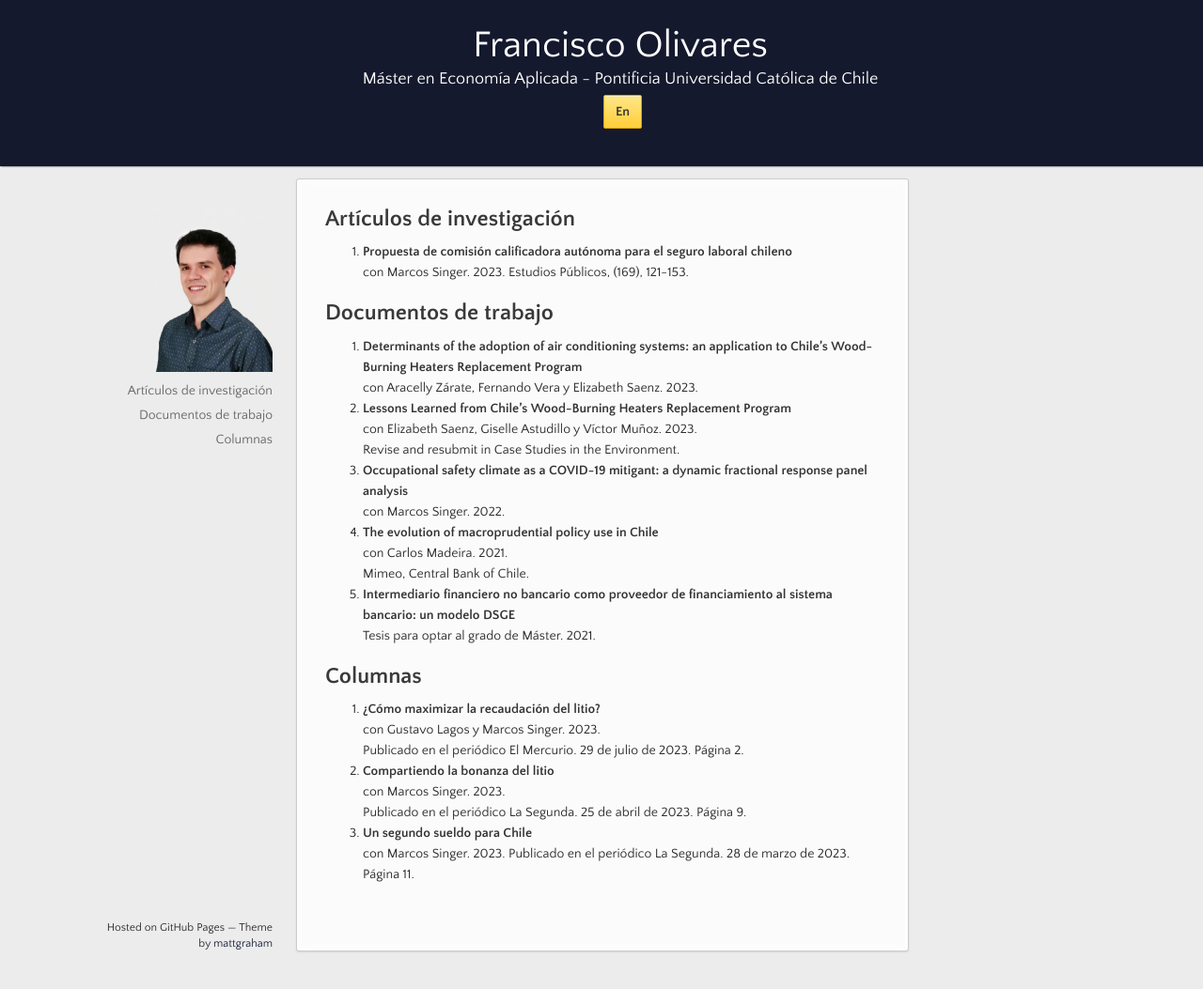
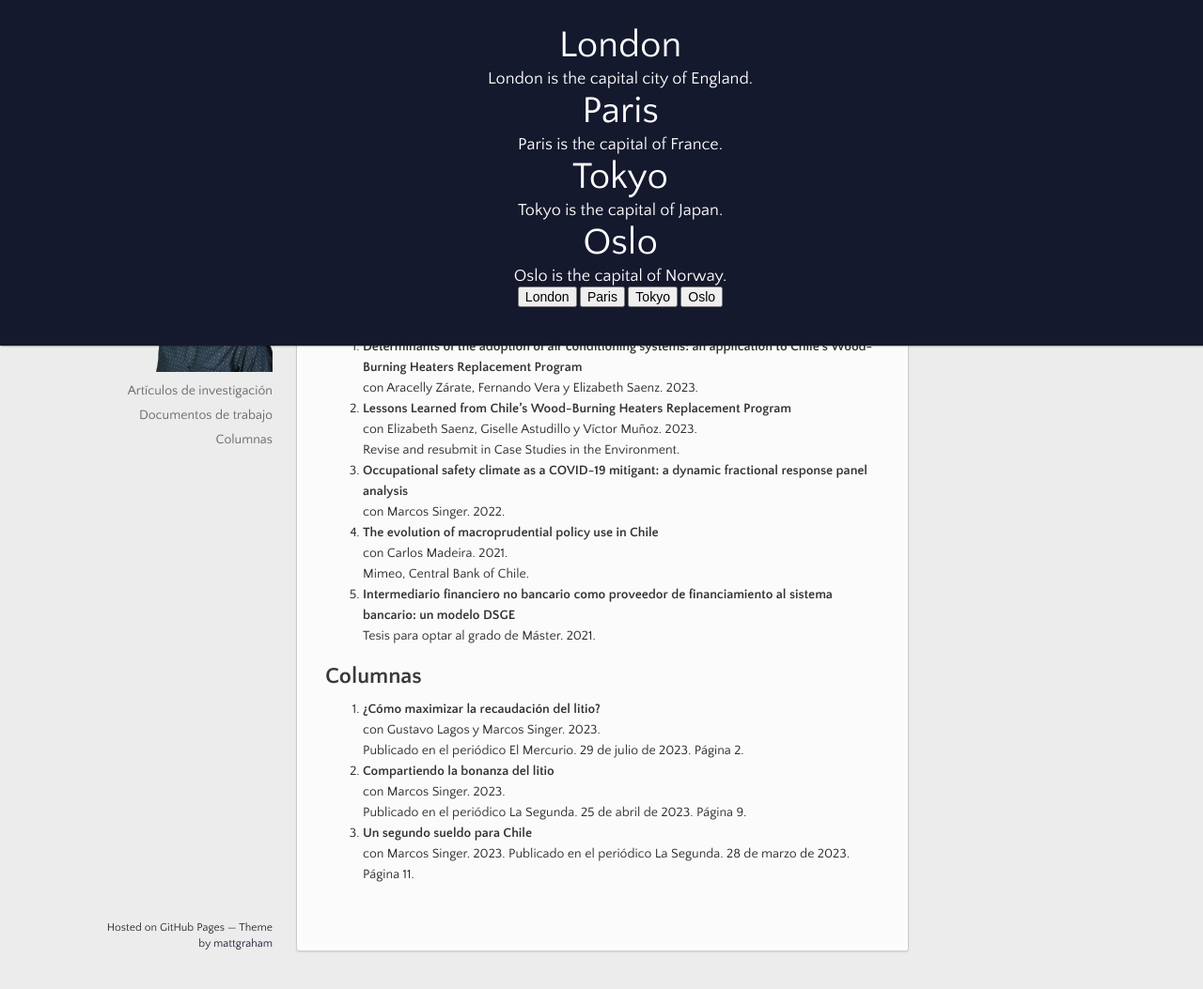
Before and after one commit to fco-olivares/fco-olivares.github.io, a Jekyll site: the page built from index.md, in a window 1280 px wide and 1053 px high. Shown: the whole window at 94% size. Built offline with Jekyll 4.4.1, drawn with Linux system fonts in a browser that asks for light colours; our own code applies the rules of GitHub Pages for plain Markdown files.

Commit message:
Update default.html

```diff
--- a/_layouts/default.html
+++ b/_layouts/default.html
@@ -18,9 +18,30 @@
   <body>
 
       <header>
-	<h1>{{ site.title | default: site.github.repository_name }}</h1>
-        <p>{{ page.description | default: site.description | default: site.github.project_tagline }}</p>
-	<a href="{{ site.english }}" class="button fork"><strong>En</strong></a>
+<div id="London" class="tabcontent">
+  <h1>London</h1>
+  <p>London is the capital city of England.</p>
+</div>
+
+<div id="Paris" class="tabcontent">
+  <h1>Paris</h1>
+  <p>Paris is the capital of France.</p>
+</div>
+
+<div id="Tokyo" class="tabcontent">
+  <h1>Tokyo</h1>
+  <p>Tokyo is the capital of Japan.</p>
+</div>
+
+<div id="Oslo" class="tabcontent">
+  <h1>Oslo</h1>
+  <p>Oslo is the capital of Norway.</p>
+</div>
+
+<button class="tablink" onclick="openCity('London', this, 'red')" id="defaultOpen">London</button>
+<button class="tablink" onclick="openCity('Paris', this, 'green')">Paris</button>
+<button class="tablink" onclick="openCity('Tokyo', this, 'blue')">Tokyo</button>
+<button class="tablink" onclick="openCity('Oslo', this, 'orange')">Oslo</button>
       </header>
 
     <div class="wrapper">
```
